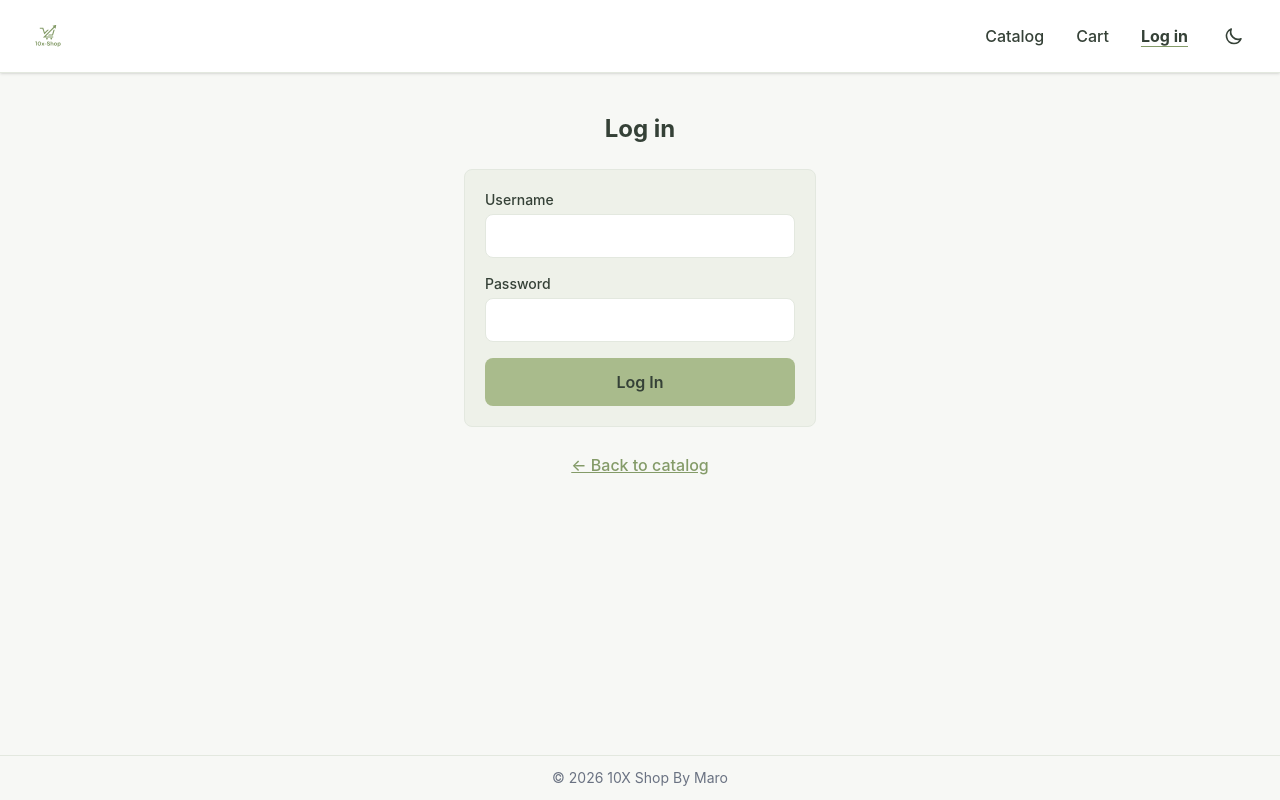
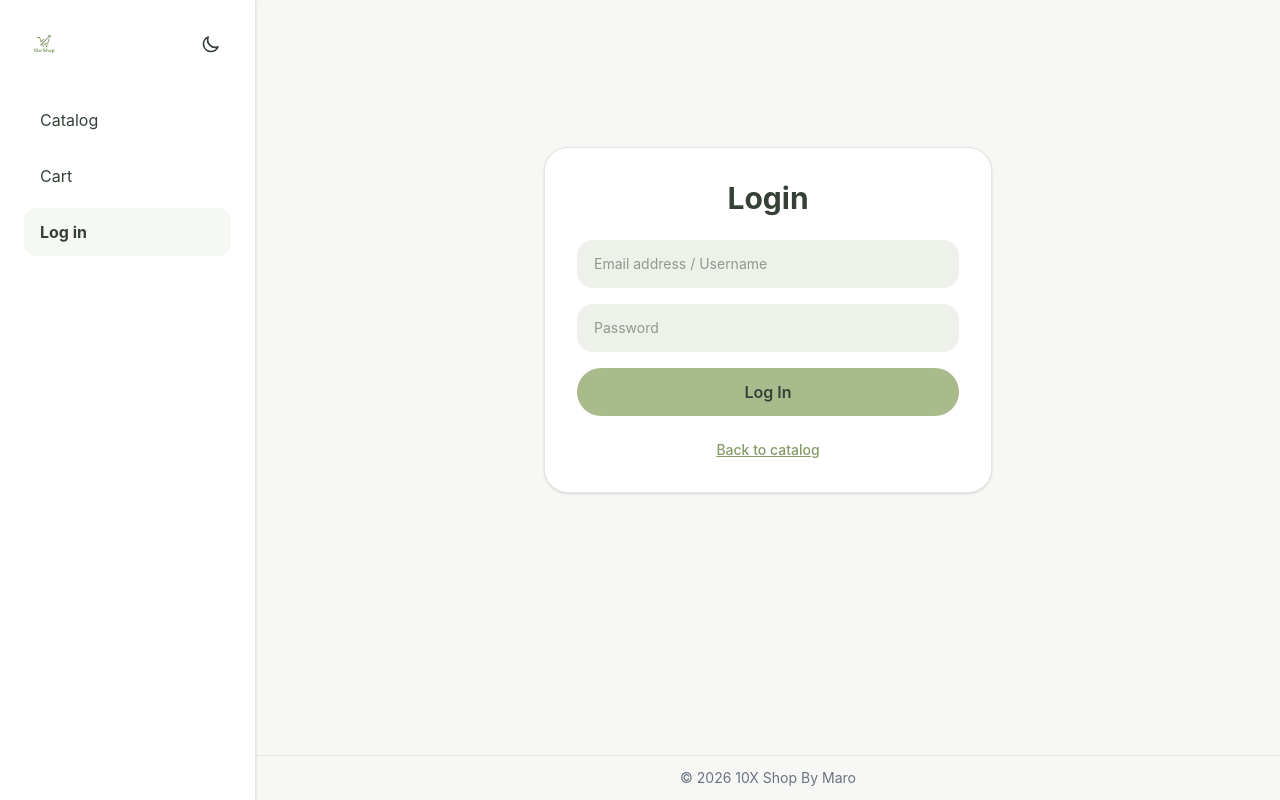
Before and after one commit to mariami1natchkebia/10x-Shop-Mariamo-Natchkebia, a React (Vite) app: page /login in a window 1280 px wide. Built offline with nearby package versions, Linux system fonts and the light colour scheme.

Commit message:
Redesign website interface, add product images and hero content, move header navigation to sidebar, and improve overall layout and styling

```diff
--- a/src/components/layout/Layout.tsx
+++ b/src/components/layout/Layout.tsx
@@ -1,5 +1,5 @@
 import { Outlet, useLocation } from 'react-router-dom'
-import Header from './Header'
+import Sidebar from './Sidebar'
 import Footer from './Footer'
 import ScrollToTop from './Scrolltotop'
 import ErrorBoundary from '../ErrorBoundary'
@@ -8,9 +8,10 @@ function Layout() {
   const { pathname } = useLocation()
 
   return (
-    <div className="flex min-h-screen flex-col">
+    <div className="flex min-h-screen">
       <ScrollToTop />
-      <Header />
+      <Sidebar />
+      <div className="flex flex-1 flex-col">
         <main className="flex-1">
           <ErrorBoundary key={pathname}>
             <Outlet />
@@ -18,6 +19,7 @@ function Layout() {
         </main>
         <Footer />
       </div>
+    </div>
   )
 }
 
--- a/src/components/layout/Header.tsx
+++ b/src/components/layout/Sidebar.tsx
@@ -1,11 +1,9 @@
-
 import { useState, useEffect } from 'react'
 import { Link, NavLink, useNavigate } from 'react-router-dom'
 import { useAuth } from '../../context/useAuth'
 import { useCart } from '../../context/useCart'
 
-function Header() {
-  const [isOpen, setIsOpen] = useState(false)
+function Sidebar() {
   const [isDark, setIsDark] = useState(() => {
     return localStorage.getItem('theme') === 'dark'
   })
@@ -16,14 +14,13 @@ function Header() {
 
   function handleLogout() {
     logout()
-    setIsOpen(false)
     navigate('/')
   }
 
   const cartBadge = totalQuantity > 0 && (
     <span
       aria-label={`${totalQuantity} items in cart`}
-      className="ml-1.5 rounded-full bg-brand-dark px-1.5 py-0.5 text-xs font-semibold text-white"
+      className="ml-auto rounded-full bg-brand-dark px-2 py-0.5 text-xs font-semibold text-white"
     >
       {totalQuantity}
     </span>
@@ -40,33 +37,15 @@ function Header() {
   }, [isDark])
 
   const linkClass =
-    'flex min-h-[44px] items-center px-2 text-text-primary transition-colors hover:text-brand-dark focus-visible:outline-2 focus-visible:outline-offset-2 focus-visible:outline-brand-dark'
+    'flex min-h-[44px] items-center gap-3 rounded-xl px-4 py-3 text-text-primary transition-colors hover:bg-surface-secondary hover:text-brand-dark focus-visible:outline-2 focus-visible:outline-offset-2 focus-visible:outline-brand-dark'
 
   const navLinkClass = ({ isActive }: { isActive: boolean }) =>
-    `${linkClass} ${isActive ? 'font-bold underline underline-offset-4 decoration-brand-dark' : ''}`
-
-  const themeToggle = (
-    <button
-      type="button"
-      onClick={() => setIsDark(!isDark)}
-      className="flex min-h-[44px] min-w-[44px] items-center justify-center rounded-lg p-2 text-text-primary transition-colors hover:bg-surface-secondary focus-visible:outline-2 focus-visible:outline-offset-2 focus-visible:outline-brand-dark"
-      aria-label="Toggle theme"
-    >
-      {isDark ? (
-        <svg className="h-5 w-5" fill="none" stroke="currentColor" viewBox="0 0 24 24">
-          <path strokeLinecap="round" strokeLinejoin="round" strokeWidth={2} d="M12 3v1m0 16v1m9-9h-1M4 12H3m3.343-5.657l-.707-.707m2.828 9.9a5 5 0 117.072 0l-.548.547A3.374 3.374 0 0014 18.469V19a2 2 0 11-4 0v-.531c0-.895-.356-1.754-.988-2.386l-.548-.547z" />
-        </svg>
-      ) : (
-        <svg className="h-5 w-5" fill="none" stroke="currentColor" viewBox="0 0 24 24">
-          <path strokeLinecap="round" strokeLinejoin="round" strokeWidth={2} d="M20.354 15.354A9 9 0 018.646 3.646 9.003 9.003 0 0012 21a9.003 9.003 0 008.354-5.646z" />
-        </svg>
-      )}
-    </button>
-  )
+    `${linkClass} ${isActive ? 'bg-brand/10 font-bold text-brand-dark' : ''}`
 
   return (
-    <header className="relative z-40 border-b border-border bg-surface px-4 py-3 shadow-sm transition-colors sm:px-6">
-      <nav className="flex items-center justify-between">
+    <aside className="sticky top-0 flex h-screen w-64 flex-col border-r border-border bg-surface p-6 shadow-sm transition-colors">
+      {/* Logo */}
+      <div className="mb-8 flex items-center justify-between">
         <Link to="/" aria-label="10X Shop, go to catalog" className="flex items-center">
           <svg
             version="1.0"
@@ -74,7 +53,7 @@ function Header() {
             viewBox="0 0 1024.000000 1024.000000"
             preserveAspectRatio="xMidYMid meet"
             aria-hidden="true"
-            className="h-10 w-auto fill-current text-brand-dark transition-colors sm:h-12"
+            className="h-10 w-auto fill-current text-brand-dark transition-colors"
           >
             <g transform="translate(0.000000,1024.000000) scale(0.100000,-0.100000)" stroke="none">
               <path d="M6775 7444 c-38 -7 -211 -39 -383 -71 l-313 -57 123 -123 123 -123 -1145 -1145 -1145 -1145 1098 0 1097 0 0 115 0 115 -809 2 -809 3 938 945 938 945 124 -122 123 -123 69 383 c37 210 70 390 73 400 5 20 -3 20 -102 1z"/>
@@ -94,58 +73,46 @@ function Header() {
           </svg>
         </Link>
 
-        <div className="hidden items-center gap-2 text-sm font-medium sm:flex sm:gap-4 sm:text-base">
-          <NavLink to="/" end className={navLinkClass}>Catalog</NavLink>
-          <NavLink to="/cart" className={navLinkClass}>Cart{cartBadge}</NavLink>
-          {isLoggedIn ? (
-            <button type="button" onClick={handleLogout} className={linkClass}>Log out</button>
+        {/* Dark/Light mode header-ში */}
+        <button
+          type="button"
+          onClick={() => setIsDark(!isDark)}
+          className="flex h-10 w-10 items-center justify-center rounded-lg p-2 text-text-primary transition-colors hover:bg-surface-secondary"
+          aria-label="Toggle theme"
+        >
+          {isDark ? (
+            <svg className="h-5 w-5" fill="none" stroke="currentColor" viewBox="0 0 24 24">
+              <path strokeLinecap="round" strokeLinejoin="round" strokeWidth={2} d="M12 3v1m0 16v1m9-9h-1M4 12H3m3.343-5.657l-.707-.707m2.828 9.9a5 5 0 117.072 0l-.548.547A3.374 3.374 0 0014 18.469V19a2 2 0 11-4 0v-.531c0-.895-.356-1.754-.988-2.386l-.548-.547z" />
+            </svg>
           ) : (
-            <NavLink to="/login" className={navLinkClass}>Log in</NavLink>
+            <svg className="h-5 w-5" fill="none" stroke="currentColor" viewBox="0 0 24 24">
+              <path strokeLinecap="round" strokeLinejoin="round" strokeWidth={2} d="M20.354 15.354A9 9 0 018.646 3.646 9.003 9.003 0 0012 21a9.003 9.003 0 008.354-5.646z" />
+            </svg>
           )}
-          {themeToggle}
-        </div>
+        </button>
+      </div>
 
-        <div className="flex items-center gap-2 sm:hidden">
-          {themeToggle}
-
-          <button
-            type="button"
-            onClick={() => setIsOpen(!isOpen)}
-            className="flex min-h-[44px] min-w-[44px] items-center justify-center rounded-lg p-2 text-text-primary transition-colors hover:bg-surface-secondary focus-visible:outline-2 focus-visible:outline-offset-2 focus-visible:outline-brand-dark"
-            aria-label="Toggle menu"
-            aria-expanded={isOpen}
-          >
-            {isOpen ? (
-              <svg className="h-6 w-6" fill="none" stroke="currentColor" viewBox="0 0 24 24">
-                <path strokeLinecap="round" strokeLinejoin="round" strokeWidth={2} d="M6 18L18 6M6 6l12 12" />
-              </svg>
-            ) : (
-              <svg xmlns="http://www.w3.org/2000/svg" id="Bold" viewBox="0 0 24 24" className="h-6 w-6 fill-current">
-                <path d="M8,7H22.5a1.5,1.5,0,0,0,0-3H8A1.5,1.5,0,0,0,8,7Z"/>
-                <path d="M22.5,11H8a1.5,1.5,0,0,0,0,3H22.5a1.5,1.5,0,0,0,0-3Z"/>
-                <path d="M22.5,18H8a1.5,1.5,0,0,0,0,3H22.5a1.5,1.5,0,0,0,0-3Z"/>
-                <circle cx="2.5" cy="5.5" r="2.5"/>
-                <circle cx="2.5" cy="12" r="2.5"/>
-                <circle cx="2.5" cy="19" r="2.5"/>
-              </svg>
-            )}
+      {/* Navigation - მხოლოდ catalog, cart, login */}
+      <nav className="flex flex-1 flex-col gap-2">
+        <NavLink to="/" end className={navLinkClass}>
+          <span>Catalog</span>
+        </NavLink>
+        <NavLink to="/cart" className={navLinkClass}>
+          <span>Cart</span>
+          {cartBadge}
+        </NavLink>
+        {isLoggedIn ? (
+          <button type="button" onClick={handleLogout} className={linkClass}>
+            <span>Log out</span>
           </button>
-        </div>
+        ) : (
+          <NavLink to="/login" className={navLinkClass}>
+            <span>Log in</span>
+          </NavLink>
+        )}
       </nav>
-
-      {isOpen && (
-        <div className="absolute left-0 top-full z-50 flex w-full flex-col border-b border-border bg-surface px-6 py-4 shadow-md sm:hidden">
-          <NavLink to="/" end onClick={() => setIsOpen(false)} className={navLinkClass}>Catalog</NavLink>
-          <NavLink to="/cart" onClick={() => setIsOpen(false)} className={navLinkClass}>Cart{cartBadge}</NavLink>
-          {isLoggedIn ? (
-            <button type="button" onClick={handleLogout} className={linkClass}>Log out</button>
-          ) : (
-            <NavLink to="/login" onClick={() => setIsOpen(false)} className={navLinkClass}>Log in</NavLink>
-          )}
-        </div>
-      )}
-    </header>
+    </aside>
   )
 }
 
-export default Header
+export default Sidebar
--- a/src/pages/CartPage.tsx
+++ b/src/pages/CartPage.tsx
@@ -1,4 +1,3 @@
-
 import { useState } from 'react'
 import { Link, useNavigate } from 'react-router-dom'
 import { useCart } from '../context/useCart'
@@ -21,21 +20,26 @@ function CartPage() {
 
   if (items.length === 0) {
     return (
-      <section className="container mx-auto px-4 py-12 text-center">
-        <h1 className="mb-3 text-2xl font-bold text-text-primary">Cart</h1>
-        <p className="mb-4 text-text-secondary">Your cart is empty.</p>
+      <section className="container mx-auto flex min-h-[80vh] items-center justify-center px-4">
+        {/* ცარიელი კალათის კონტეინერი გამჭვირვალე/მუქი დივით */}
+        <div className="w-full max-w-md rounded-3xl border border-border bg-surface/55 p-10 text-center backdrop-blur-md shadow-lg">
+          <h1 className="mb-3 text-3xl font-bold text-text-primary">Cart</h1>
+          <p className="mb-6 text-text-secondary">Your cart is empty.</p>
           <Link
             to="/"
-          className="inline-flex min-h-11 items-center rounded-lg bg-brand px-5 py-2.5 text-sm font-semibold text-text-primary transition-colors hover:bg-brand-dark focus-visible:outline-2 focus-visible:outline-offset-2 focus-visible:outline-brand"
+            className="inline-flex min-h-[44px] items-center rounded-xl bg-brand px-6 py-2.5 text-sm font-semibold text-text-primary transition-colors hover:bg-brand-dark focus-visible:outline-2 focus-visible:outline-offset-2 focus-visible:outline-brand"
           >
             Browse products
           </Link>
+        </div>
       </section>
     )
   }
 
   return (
     <section className="container mx-auto px-4 py-6">
+      {/* მთავარი კალათის კონტეინერი შემოკრული გამჭვირვალე/მუქი დივით */}
+      <div className="rounded-3xl border border-border bg-surface/55 p-6 backdrop-blur-md shadow-lg sm:p-8">
         <h1 className="mb-6 text-2xl font-bold text-text-primary">Cart</h1>
 
         <div className="grid gap-8 lg:grid-cols-[1fr_20rem]">
@@ -47,7 +51,7 @@ function CartPage() {
                 return (
                   <li
                     key={item.productId}
-                  className="flex flex-col gap-3 rounded-lg border border-border bg-surface p-3 sm:flex-row sm:items-center"
+                    className="flex flex-col gap-3 rounded-2xl border border-border bg-surface/80 p-3 sm:flex-row sm:items-center"
                   >
                     <img
                       src={item.thumbnail}
@@ -55,7 +59,7 @@ function CartPage() {
                       width={80}
                       height={80}
                       loading="lazy"
-                    className="h-20 w-20 shrink-0 rounded-md bg-surface-secondary object-contain p-1"
+                      className="h-20 w-20 shrink-0 rounded-xl bg-surface-secondary object-contain p-1"
                     />
 
                     <div className="min-w-0 flex-1">
@@ -76,7 +80,7 @@ function CartPage() {
                         onClick={() => setQuantity(item.productId, item.quantity - 1)}
                         disabled={item.quantity <= 1}
                         aria-label={`Decrease quantity of ${item.title}`}
-                      className="h-11 w-11 rounded-lg border border-border text-text-primary transition-colors hover:bg-surface-secondary disabled:cursor-not-allowed disabled:opacity-40"
+                        className="h-11 w-11 rounded-xl border border-border text-text-primary transition-colors hover:bg-surface-secondary disabled:cursor-not-allowed disabled:opacity-40"
                       >
                         −
                       </button>
@@ -88,7 +92,7 @@ function CartPage() {
                         onClick={() => setQuantity(item.productId, item.quantity + 1)}
                         disabled={item.quantity >= item.stock}
                         aria-label={`Increase quantity of ${item.title}`}
-                      className="h-11 w-11 rounded-lg border border-border text-text-primary transition-colors hover:bg-surface-secondary disabled:cursor-not-allowed disabled:opacity-40"
+                        className="h-11 w-11 rounded-xl border border-border text-text-primary transition-colors hover:bg-surface-secondary disabled:cursor-not-allowed disabled:opacity-40"
                       >
                         +
                       </button>
@@ -122,14 +126,14 @@ function CartPage() {
                   <button
                     type="button"
                     onClick={handleConfirmClear}
-                  className="min-h-11 rounded-lg bg-error px-3 py-1.5 font-semibold text-white transition-colors hover:opacity-90 focus-visible:outline-2 focus-visible:outline-offset-2 focus-visible:outline-error"
+                    className="min-h-11 rounded-xl bg-error px-3 py-1.5 font-semibold text-white transition-colors hover:opacity-90 focus-visible:outline-2 focus-visible:outline-offset-2 focus-visible:outline-error"
                   >
                     Yes, clear
                   </button>
                   <button
                     type="button"
                     onClick={() => setConfirmingClear(false)}
-                  className="min-h-11 rounded-lg border border-border px-3 py-1.5 font-medium text-text-primary transition-colors hover:bg-surface-secondary"
+                    className="min-h-11 rounded-xl border border-border px-3 py-1.5 font-medium text-text-primary transition-colors hover:bg-surface-secondary"
                   >
                     Cancel
                   </button>
@@ -146,7 +150,7 @@ function CartPage() {
             </div>
           </div>
 
-        <aside className="h-fit rounded-lg border border-border bg-surface-secondary p-4">
+          <aside className="h-fit rounded-2xl border border-border bg-surface/80 p-4">
             <h2 className="mb-3 text-lg font-bold text-text-primary">Summary</h2>
 
             <dl className="space-y-2 text-sm text-text-primary">
@@ -177,11 +181,12 @@ function CartPage() {
             <button
               type="button"
               onClick={() => navigate('/checkout')}
-            className="mt-4 min-h-11 w-full rounded-lg bg-brand px-4 py-3 font-semibold text-text-primary transition-colors hover:bg-brand-dark focus-visible:outline-2 focus-visible:outline-offset-2 focus-visible:outline-brand"
+              className="mt-4 min-h-11 w-full rounded-xl bg-brand px-4 py-3 font-semibold text-text-primary transition-colors hover:bg-brand-dark focus-visible:outline-2 focus-visible:outline-offset-2 focus-visible:outline-brand"
             >
               Proceed to checkout
             </button>
           </aside>
+        </div>
       </div>
     </section>
   )
--- a/src/pages/LoginPage.tsx
+++ b/src/pages/LoginPage.tsx
@@ -1,4 +1,3 @@
-
 import { useState, type FormEvent } from 'react'
 import { Link, useLocation, useNavigate } from 'react-router-dom'
 import { useAuth } from '../context/useAuth'
@@ -37,8 +36,8 @@ function getRedirectPath(state: unknown): string {
 }
 
 const inputClass = (hasError: boolean) =>
-  `min-h-[44px] w-full rounded-lg border bg-surface px-3 py-2 text-sm text-text-primary outline-none transition-colors focus-visible:ring-2 focus-visible:ring-brand/40 ${
-    hasError ? 'border-error' : 'border-border hover:border-brand-dark'
+  `min-h-[48px] w-full rounded-2xl border bg-surface-secondary px-4 py-3 text-sm text-text-primary outline-none transition-colors focus-visible:ring-2 focus-visible:ring-brand/40 ${
+    hasError ? 'border-error' : 'border-transparent hover:border-border'
   }`
 
 function LoginPage() {
@@ -66,76 +65,64 @@ function LoginPage() {
   }
 
   return (
-    <section className="container mx-auto max-w-sm px-4 py-10">
-      <h1 className="mb-6 text-center text-2xl font-bold text-text-primary">Log in</h1>
+    <section className="flex min-h-[80vh] items-center justify-center px-4 py-10">
+      <div className="w-full max-w-md rounded-3xl bg-surface p-8 shadow-sm border border-border">
+        <h1 className="mb-6 text-center text-3xl font-bold text-text-primary">Login</h1>
 
-      <form
-        onSubmit={handleSubmit}
-        noValidate
-        className="space-y-4 rounded-lg border border-border bg-surface-secondary p-5"
-      >
+        <form onSubmit={handleSubmit} noValidate className="space-y-4">
           <div>
-          <label htmlFor="login-username" className="mb-1 block text-sm font-medium text-text-primary">
-            Username
-          </label>
             <input
               id="login-username"
               name="username"
               type="text"
+              placeholder="Email address / Username"
               autoComplete="username"
               value={username}
               onChange={(e) => setUsername(e.target.value)}
               onBlur={() => setTouched((t) => ({ ...t, username: true }))}
               aria-invalid={!!usernameError}
-            aria-describedby={usernameError ? 'login-username-error' : undefined}
               className={inputClass(!!usernameError)}
             />
             {usernameError && (
-            <p id="login-username-error" className="mt-1 text-xs text-error">
-              {usernameError}
-            </p>
+              <p className="ml-2 mt-1 text-xs text-error">{usernameError}</p>
             )}
           </div>
 
           <div>
-          <label htmlFor="login-password" className="mb-1 block text-sm font-medium text-text-primary">
-            Password
-          </label>
             <input
               id="login-password"
               name="password"
               type="password"
+              placeholder="Password"
               autoComplete="current-password"
               value={password}
               onChange={(e) => setPassword(e.target.value)}
               onBlur={() => setTouched((t) => ({ ...t, password: true }))}
               aria-invalid={!!passwordError}
-            aria-describedby={passwordError ? 'login-password-error' : undefined}
               className={inputClass(!!passwordError)}
             />
             {passwordError && (
-            <p id="login-password-error" className="mt-1 text-xs text-error">
-              {passwordError}
-            </p>
+              <p className="ml-2 mt-1 text-xs text-error">{passwordError}</p>
             )}
           </div>
 
           <button
             type="submit"
-          className="min-h-11 w-full rounded-lg bg-brand px-4 py-3 font-semibold text-text-primary transition-colors hover:bg-brand-dark focus-visible:outline-2 focus-visible:outline-offset-2 focus-visible:outline-brand"
+            className="min-h-[48px] w-full rounded-full bg-brand px-4 py-3 font-semibold text-text-primary transition-colors hover:bg-brand-dark"
           >
             Log In
           </button>
         </form>
 
-      <p className="mt-4 text-center text-sm">
+        <p className="mt-6 text-center text-sm">
           <Link
             to="/"
-          className="inline-flex min-h-11 items-center text-base font-medium text-brand-dark underline hover:text-text-primary"
+            className="text-sm font-medium text-brand-dark underline hover:text-text-primary"
           >
-          ← Back to catalog
+            Back to catalog
           </Link>
         </p>
+      </div>
     </section>
   )
 }
--- a/src/pages/ProductPage.tsx
+++ b/src/pages/ProductPage.tsx
@@ -109,7 +109,7 @@ function ProductDetails({ id }: { id: string }) {
   function handleAddToCart() {
   if (!product) return
 
-  const result = addItem(product, qty)
+ const result = addItem(product, qty)
 
   setNotice({
     id: Date.now(),
@@ -124,7 +124,7 @@ function ProductDetails({ id }: { id: string }) {
         to="/"
         className="mb-6 inline-flex min-h-11 items-center text-base font-medium text-brand-dark hover:underline"
       >
-        ← Back to catalog
+        Back to catalog
       </Link>
 
       <div className="grid gap-8 md:grid-cols-2">
```
Also changed, not shown: src/context/CartProvider.tsx (+16 -11 lines), src/pages/CatalogPage.tsx (+84 -17 lines), src/pages/NotFoundPage.tsx (+11 -3 lines), src/assets/404.png (added), src/types/user.ts (deleted), 1 other file (tests, documents, lock files or other folders). Lines whose indentation alone changed are shown as unchanged.
